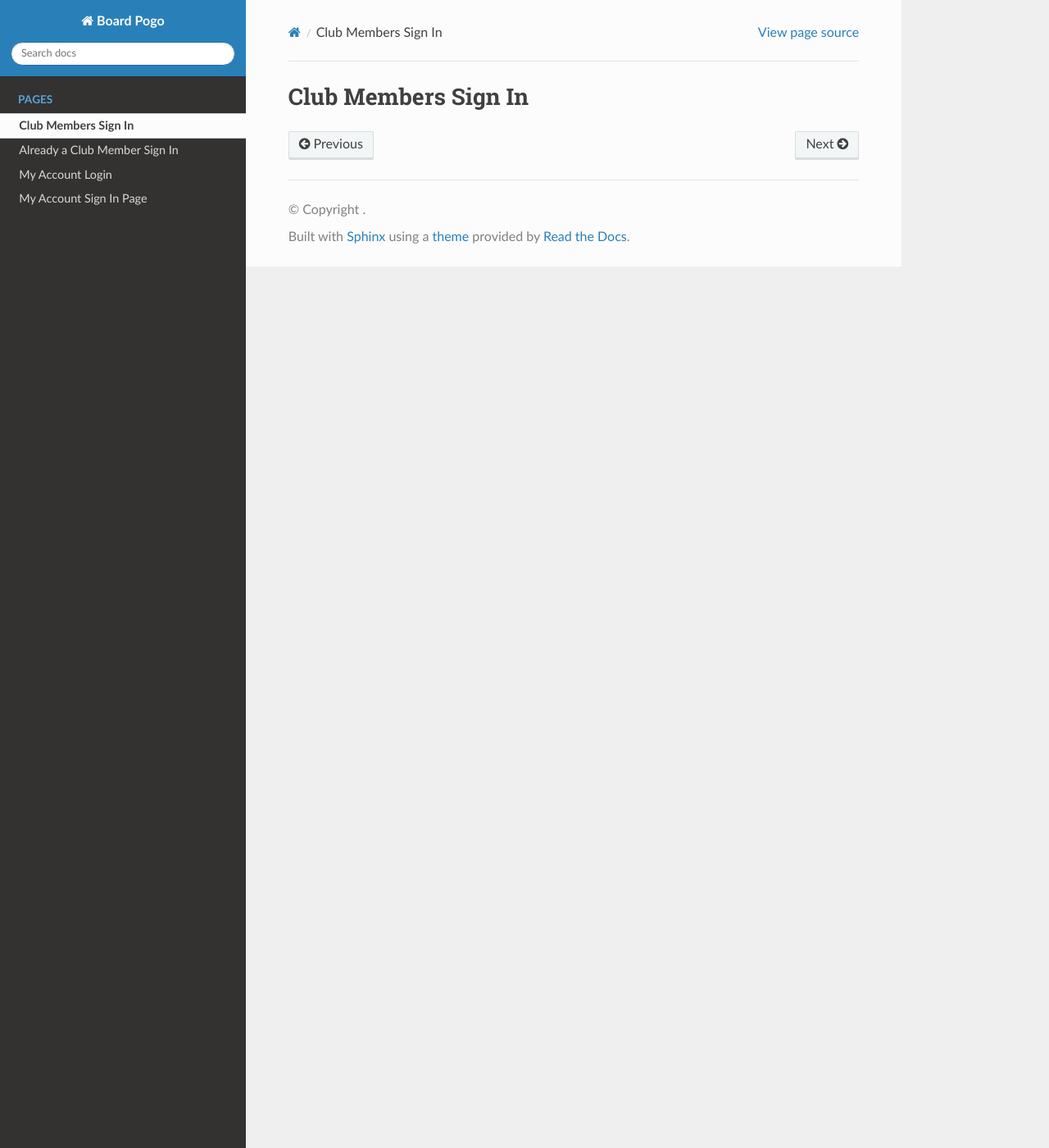
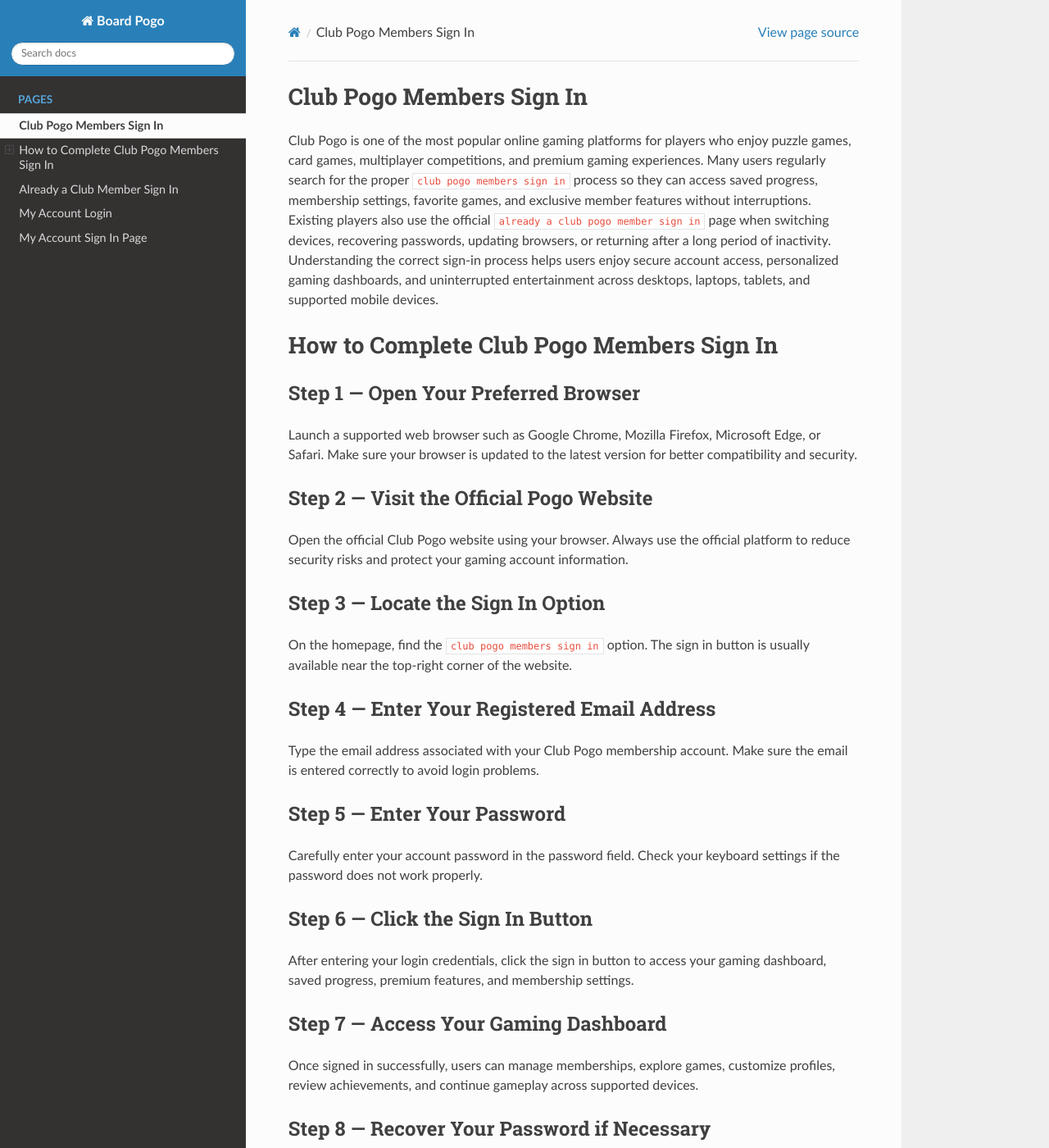
Before and after one commit to Marianne-ut/boardpogo, a Sphinx documentation site: the page built from docs/club-member-sign-in.rst, in a window 1280 px wide and 1400 px high. Shown: the whole window at 82% size. Built offline with Sphinx 7.4.7 and the Read the Docs theme 3.1.0, drawn with Linux system fonts in a browser that asks for light colours; some of the changed text lies outside the part shown.

Commit message:
Update club-member-sign-in.rst

```diff
--- a/docs/club-member-sign-in.rst
+++ b/docs/club-member-sign-in.rst
@@ -1,2 +1,88 @@
-Club Members Sign In
+Club Pogo Members Sign In
 =========================
+
+Club Pogo is one of the most popular online gaming platforms for players
+who enjoy puzzle games, card games, multiplayer competitions, and premium
+gaming experiences. Many users regularly search for the proper
+``club pogo members sign in`` process so they can access saved progress,
+membership settings, favorite games, and exclusive member features without
+interruptions. Existing players also use the official
+``already a club pogo member sign in`` page when switching devices,
+recovering passwords, updating browsers, or returning after a long period
+of inactivity. Understanding the correct sign-in process helps users enjoy
+secure account access, personalized gaming dashboards, and uninterrupted
+entertainment across desktops, laptops, tablets, and supported mobile
+devices.
+
+How to Complete Club Pogo Members Sign In
+=========================================
+
+Step 1 — Open Your Preferred Browser
+------------------------------------
+
+Launch a supported web browser such as Google Chrome, Mozilla Firefox,
+Microsoft Edge, or Safari. Make sure your browser is updated to the
+latest version for better compatibility and security.
+
+Step 2 — Visit the Official Pogo Website
+----------------------------------------
+
+Open the official Club Pogo website using your browser. Always use the
+official platform to reduce security risks and protect your gaming
+account information.
+
+Step 3 — Locate the Sign In Option
+----------------------------------
+
+On the homepage, find the ``club pogo members sign in`` option. The sign
+in button is usually available near the top-right corner of the website.
+
+Step 4 — Enter Your Registered Email Address
+--------------------------------------------
+
+Type the email address associated with your Club Pogo membership account.
+Make sure the email is entered correctly to avoid login problems.
+
+Step 5 — Enter Your Password
+----------------------------
+
+Carefully enter your account password in the password field. Check your
+keyboard settings if the password does not work properly.
+
+Step 6 — Click the Sign In Button
+---------------------------------
+
+After entering your login credentials, click the sign in button to access
+your gaming dashboard, saved progress, premium features, and membership
+settings.
+
+Step 7 — Access Your Gaming Dashboard
+-------------------------------------
+
+Once signed in successfully, users can manage memberships, explore games,
+customize profiles, review achievements, and continue gameplay across
+supported devices.
+
+Step 8 — Recover Your Password if Necessary
+-------------------------------------------
+
+If you cannot remember your password, use the password recovery option on
+the ``already a club pogo member sign in`` page. Follow the reset
+instructions sent to your registered email address.
+
+Step 9 — Keep Your Gaming Account Secure
+----------------------------------------
+
+Protect your gaming account by using strong passwords, avoiding public
+device logins, and signing out after using shared computers. These habits
+help maintain account security and membership protection.
+
+Conclusion
+-------
+
+Completing the ``club pogo members sign in`` process correctly helps
+users securely access premium gaming environments, personalized settings,
+saved achievements, and exclusive membership features. Whether returning
+after inactivity, changing devices, or recovering login credentials,
+following the proper sign-in steps ensures uninterrupted gameplay and
+better account security for all Club Pogo members.
```
